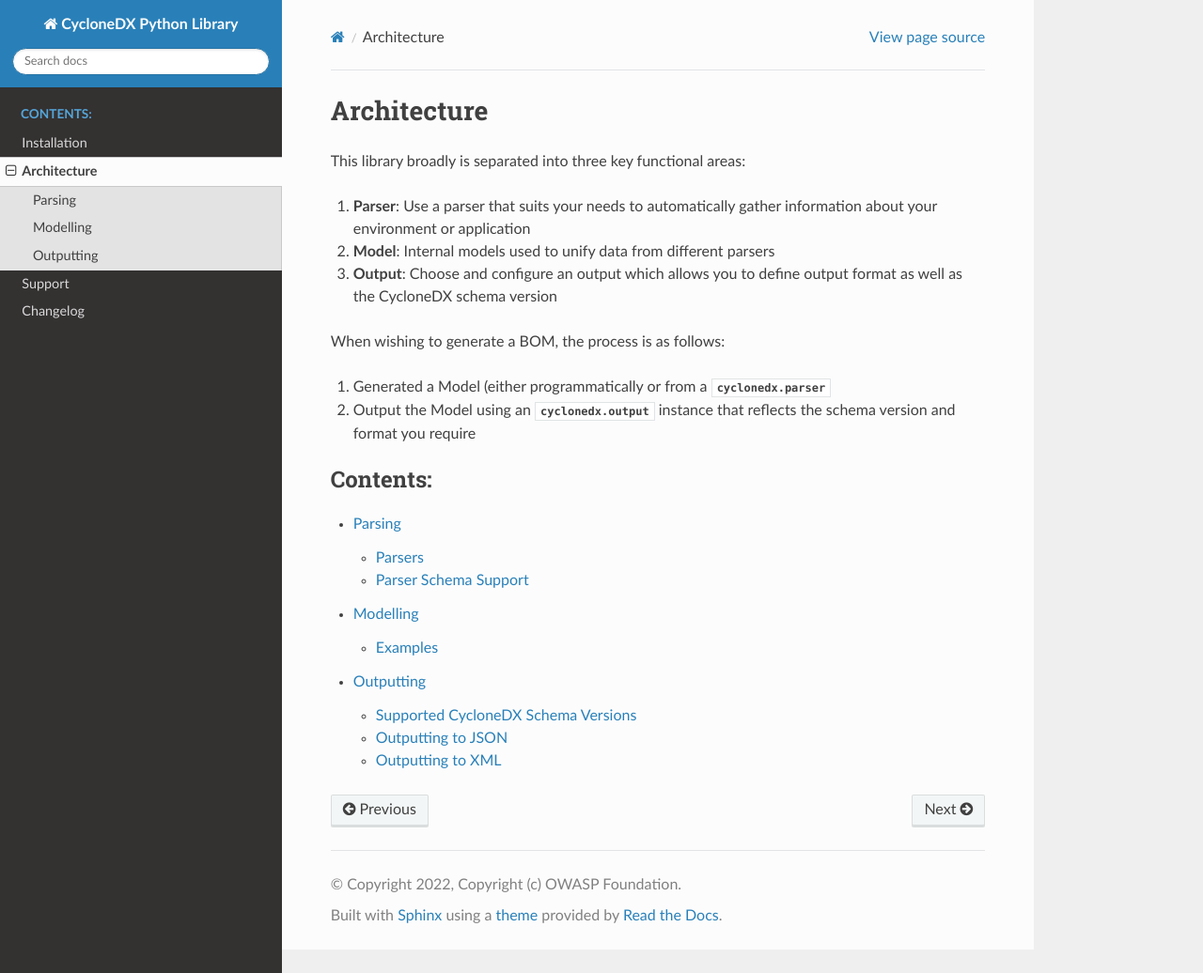
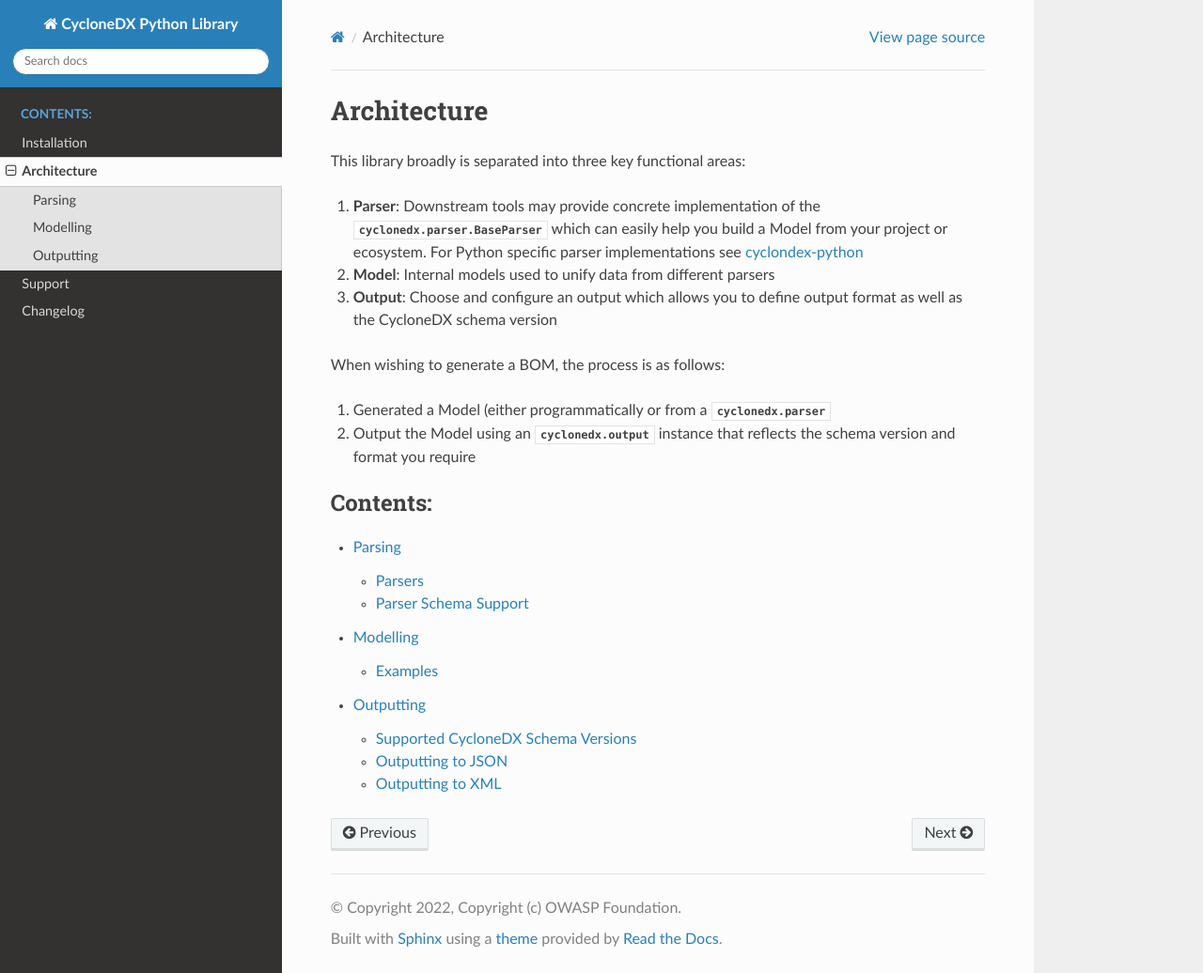
Before and after one commit to CycloneDX/cyclonedx-python-lib, a Sphinx documentation site: the page built from docs/architecture.rst, in a window 1280 px wide and 1036 px high. Shown: the whole window at 94% size. Built offline with Sphinx 7.4.7 and the Read the Docs theme 2.0.0, drawn with Linux system fonts in a browser that asks for light colours.

Commit message:
doc: moved Python-specific parser docs to `cyclonedx-python`
Signed-off-by: Paul Horton <phorton@sonatype.com>

```diff
--- a/docs/architecture.rst
+++ b/docs/architecture.rst
@@ -3,8 +3,9 @@
 
 This library broadly is separated into three key functional areas:
 
-1. **Parser**: Use a parser that suits your needs to automatically gather information about your environment or
-   application
+1. **Parser**: Downstream tools may provide concrete implementation of the :py:mod:`cyclonedx.parser.BaseParser` which
+   can easily help you build a Model from your project or ecosystem.
+   For Python specific parser implementations see `cyclondex-python`_
 2. **Model**: Internal models used to unify data from different parsers
 3. **Output**: Choose and configure an output which allows you to define output format as well as the CycloneDX schema
    version
@@ -21,3 +22,5 @@
    parsing
    modelling
    outputting
+
+.. _cyclondex-python: https://pypi.org/project/cyclonedx-bom/
```
